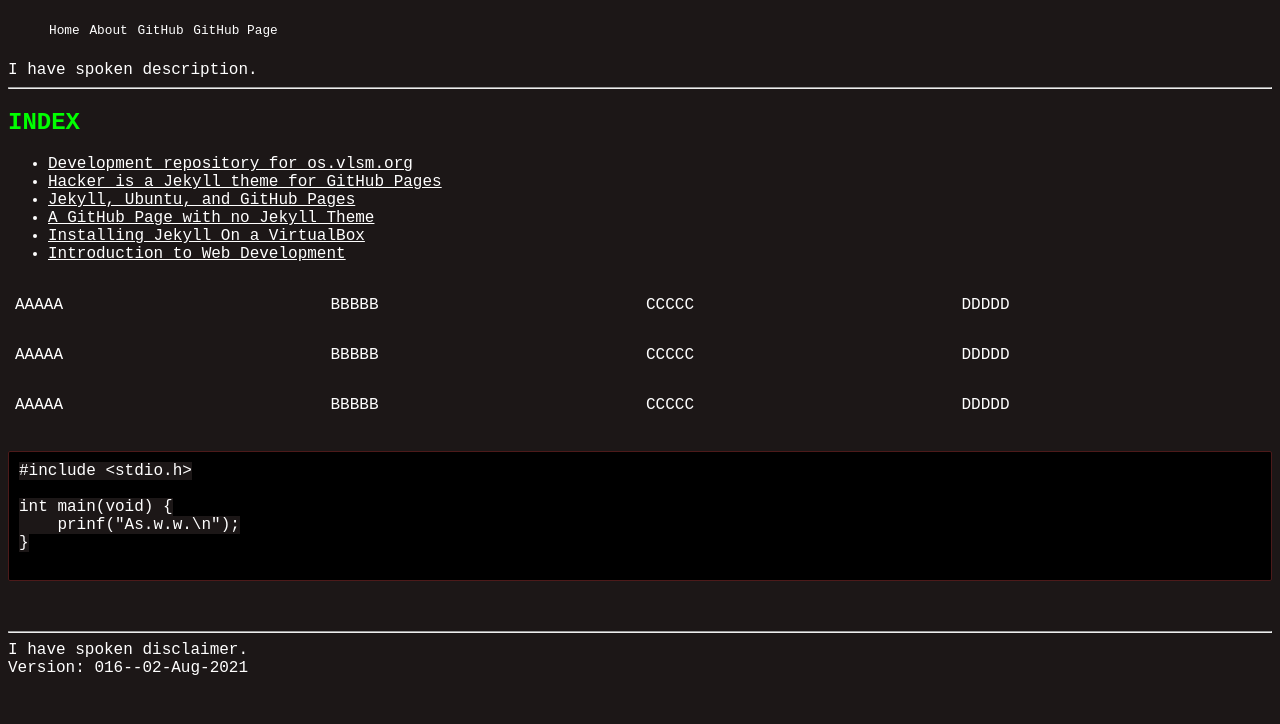
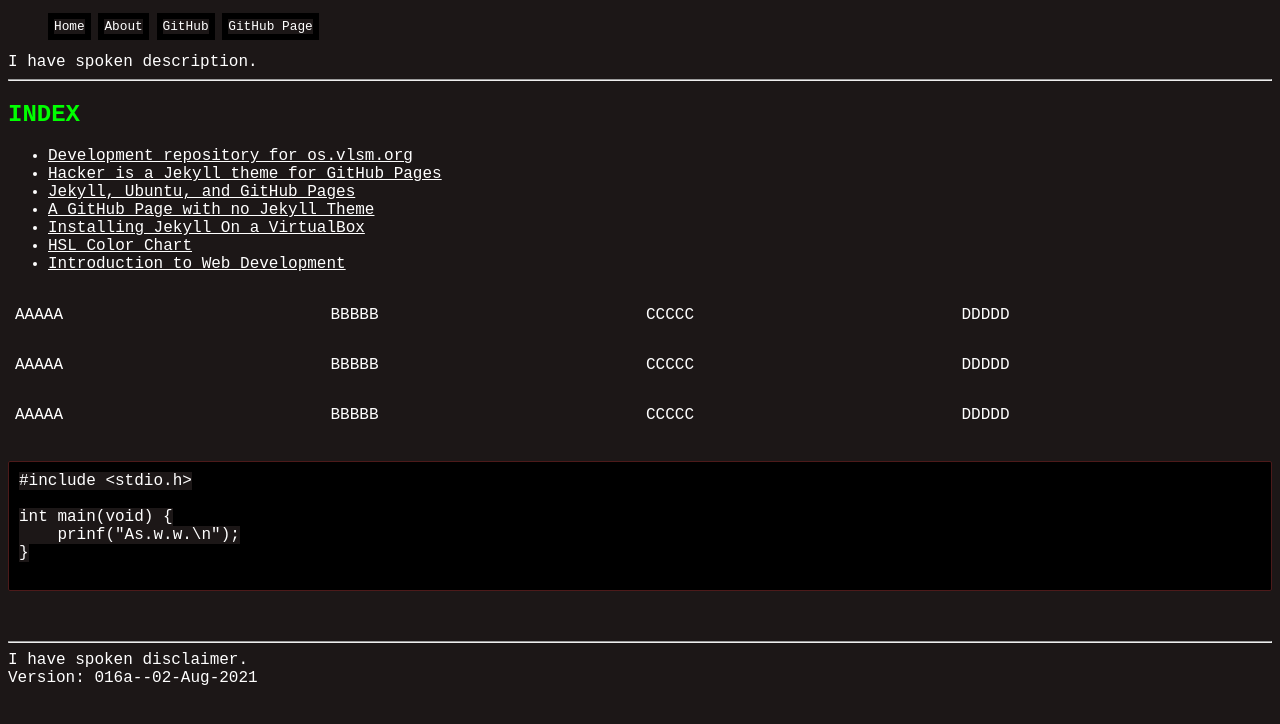
Before and after one commit to webjekyll/coba, a Jekyll site: the page built from index.md, in a window 1280 px wide. Shown: the top 724 px of the page. Built offline with Jekyll 4.4.1, drawn with Linux system fonts in a browser that asks for light colours; our own code applies the rules of GitHub Pages for plain Markdown files.

Commit message:
modified:   assets/css/style.css index.md _config.yml

```diff
--- a/_config.yml
+++ b/_config.yml
@@ -1,4 +1,4 @@
-version:  "016--02-Aug-2021"
+version:  "016a--02-Aug-2021"
 lang:     "en-US"
 description:
    I have spoken description.
--- a/assets/css/style.css
+++ b/assets/css/style.css
@@ -12,15 +12,15 @@ START: Sun 01 Aug 2021 21:20:00 WIB
 }
 
 h1, h2, h3, h4, h5, h6 {
-  color:            hsl(120, 100%,  50%);
+  color:            hsla(120, 100%,  50%, 1);
 }
 
 pre {
-  background-color: hsl(0,     0%,    0%);
-  border:           1px solid hsl(0,    50%,   20%);
+  background-color: hsla(0,     0%,    0%, 1);
+  border:           1px solid hsla(0,    50%,   20%, 1);
   padding:          10px;
   font-size:        16px;
-  color:            hsl(0,   100%,  100%);
+  color:            hsla(0,   100%,  100%, 1);
   border-radius:    2px;
   word-wrap:        normal;
   overflow:         auto;
@@ -34,7 +34,7 @@ table {
 
 th {
   text-align: left;
-  border-bottom: 1px dashed #b5e853;
+  border-bottom: 1px
   padding: 15px 5px;
 }
 
@@ -43,25 +43,26 @@ td {
 }
 
 .navbar {
-  background-color: #101010;
-  color:            #FFFFFF;
   font-size:        0.8em;
+  border-width:     0px
 }
 
 .navbar ul li {
-  display:        inline-block;
-  padding:        1px;
-  padding-top:    10px;
-  padding-bottom: 10px;
+  display:          inline-block;
+  background-color: hsla(0,     0%,    0%, 1);
+  padding:          6px;
+  border-width:     0px
 }
 
 .navbar ul li a {
-  text-decoration: none;
+  text-decoration:  none;
+  border-width:     0px
 }
 
 .navbar ul li a:hover {
-  background:       blue;
-  color:            #CCCCCC;
+  background-color: hsla(255,   100%,   50%, 1);
   font-size:        1.2em;
   font-weight:      bold;
+  padding:          3px;
+  border-width:     0px
 }
--- a/index.md
+++ b/index.md
@@ -8,6 +8,7 @@
 * [Jekyll, Ubuntu, and GitHub Pages](https://jekyll.vlsm.org/)
 * [A GitHub Page with no Jekyll Theme](https://doit.vlsm.org/001.html)
 * [Installing Jekyll On a VirtualBox](https://doit.vlsm.org/005.html)
+* [HSL Color Chart](https://www.quackit.com/css/color/charts/hsl_color_chart.cfm)
 * [Introduction to Web Development](https://www.youtube.com/playlist?list=PLZlA0Gpn_vH-cEDOofOujFIknfZZpIk3a)
 
 | AAAAA | BBBBB | CCCCC | DDDDD |
```
